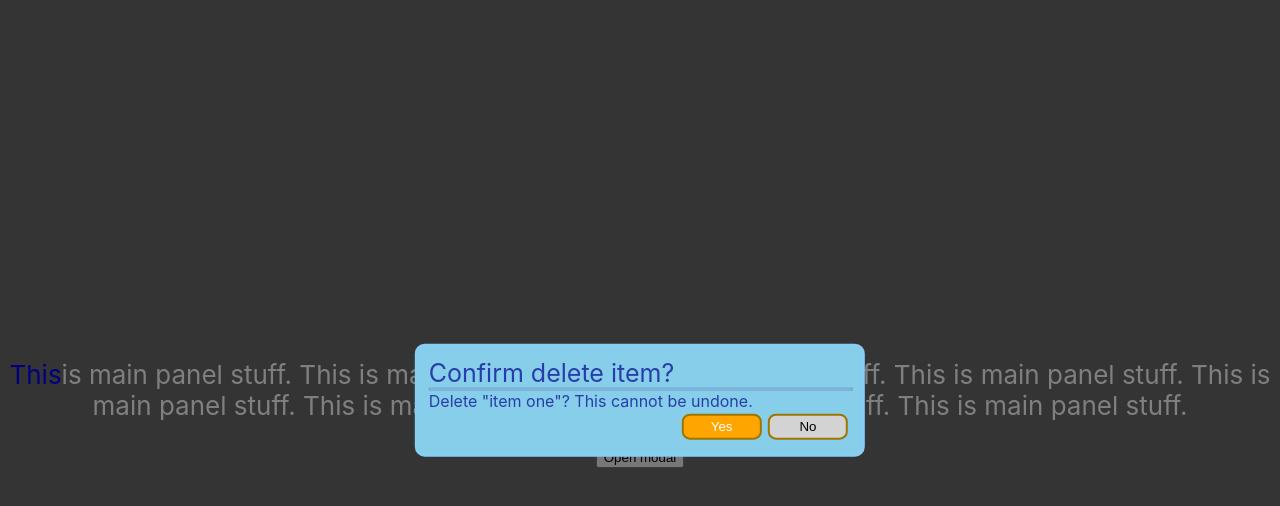
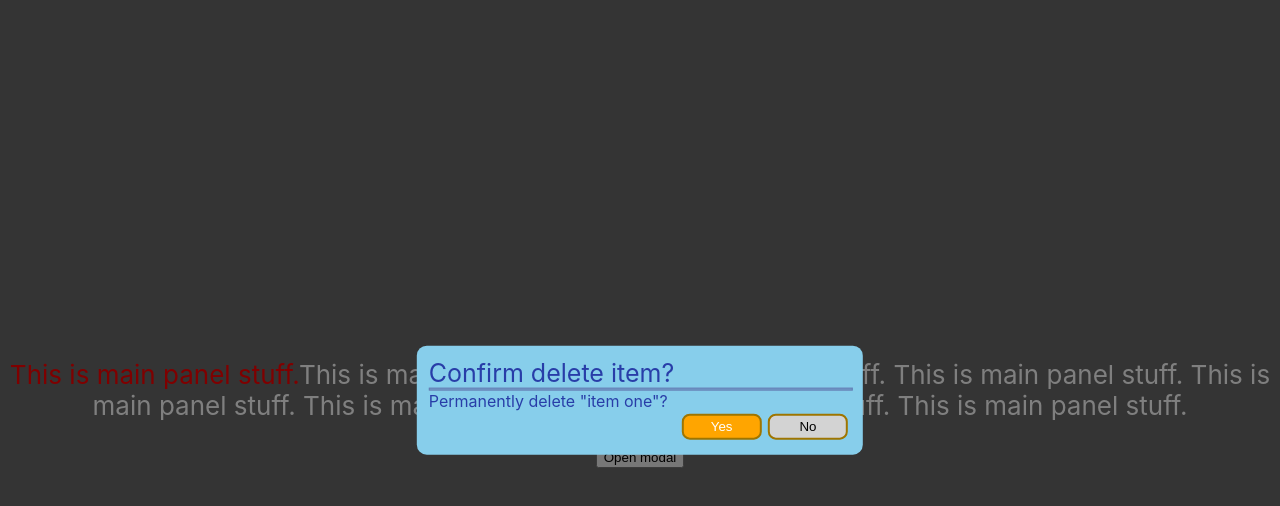
Before and after one commit to mauget/styled-modal, a React (Create React App) app: page / in a window 1280 px wide. Both pictures are taken after a click on the button "Open modal". Shown: the top 506 px of the page. Built offline with nearby package versions, Linux system fonts and the light colour scheme.

Commit message:
Add Proptypes

```diff
--- a/package.json
+++ b/package.json
@@ -6,6 +6,7 @@
     "@testing-library/jest-dom": "^4.2.4",
     "@testing-library/react": "^9.3.2",
     "@testing-library/user-event": "^7.1.2",
+    "prop-types": "^15.7.2",
     "react": "^16.13.1",
     "react-dom": "^16.13.1",
     "react-scripts": "3.4.1",
--- a/src/App.css
+++ b/src/App.css
@@ -13,16 +13,3 @@
 .App-link {
   color: #61dafb;
 }
-
-/* -------------------------- */
-
-.display-modal {
-  flex-direction: column;
-  align-items: center;
-  justify-content: center;
-  font-size: calc(10px + 2vmin);
-}
-
-.display-none {
-  display: none;
-}
--- a/src/App.js
+++ b/src/App.js
@@ -6,8 +6,11 @@ function handleMainClick() {
     window.alert('Clicked main panel item');
 }
 
-function actOnModalResult(arg){
+function actOnModalResult(arg) {
     console.warn(`Modal result: ${arg}`);
+    if (arg){
+        setTimeout(() => alert('Delete action placeholder'), 0);
+    }
 }
 
 function App() {
@@ -18,15 +21,16 @@ function App() {
     };
 
     const hideModal = (arg) => {
+        setShow(false);
         actOnModalResult(arg);
-        setShow(false);
     };
 
     return (
         <>
             <div className="App">
-                <p><span style={{color: 'blue', cursor: 'pointer'}} onClick={handleMainClick}>This</span>
-                    is main panel stuff. This is main panel stuff. This
+                <p><span style={{color: 'red', cursor: 'pointer'}}
+                         onClick={handleMainClick}>This is main panel stuff.</span>
+                    This is main panel stuff. This
                     is main panel stuff. This is main panel stuff. This is
                     main panel stuff. This is main panel stuff. This is main
                     panel stuff. This is main panel stuff.</p>
@@ -35,7 +39,7 @@ function App() {
                 </button>
             </div>
             <ConfirmationModal show={show} headerText="Confirm delete item?" handleClose={hideModal}>
-                {`Delete "${itemName}"? This cannot be undone.`}
+                {`Permanently delete "${itemName}"?`}
             </ConfirmationModal>
         </>
     );
--- a/src/styled/ConfirmationModal/Modal.jsx
+++ b/src/styled/ConfirmationModal/ConfirmationModalImpl.jsx
@@ -1,7 +1,9 @@
 import styled from "styled-components";
+import PropTypes from 'prop-types';
 import React from "react";
 
-const StyledModel = styled.div`
+// These styled components are private
+const Model = styled.div`
     z-index: auto;
     display: ${({show}) => (show ? 'block' : 'none')};
     position: fixed;
@@ -12,7 +14,7 @@ const StyledModel = styled.div`
     background: rgba(0,0,0,0.5);
 `;
 
-const StyledContainer = styled.div`
+const Container = styled.div`
     position:fixed;
     background: skyblue;
     width: 33%;
@@ -20,14 +22,12 @@ const StyledContainer = styled.div`
     top:50%;
     left:50%;
     transform: translate(-50%,-50%);
-    border: solid lightskyblue 2px;
     border-radius: 10px;
     padding: 0.75rem;
     color: rgba(0,0,139, 0.7);
 `;
 
-const StyledButton = styled.button`
-
+const Button = styled.button`
     background-color: ${({primary}) => (primary ? 'orange' : 'lightgray')};
     color: ${({primary}) => (primary ? 'white' : 'black')};
     border: solid 2px #9f7500;
@@ -37,7 +37,7 @@ const StyledButton = styled.button`
     margin: 0.2rem;
 `;
 
-const StyledHeader = styled.div`
+const Header = styled.div`
     font-size: calc(9px + 2vmin);
     color: rgba(0,0,139, 0.7);;
 `;
@@ -46,26 +46,27 @@ const HBar = styled.div`
     width: 100%;
     height: 1px;
     border: solid 1px rgba(80,80,150, 0.4);
+    background-color: rgba(80,80,150, 0.4);
 `;
 
-const StyledButtonBar = styled.div`
+const ButtonBar = styled.div`
     display: flex;
     flex-direction: row;
     flex: 1 0 auto;
-    //align-items: flex-end;
     justify-content: flex-end;
 `;
 
 const Slot = styled.div`
-
+    font-size: medium;
+    color: inherit;
 `;
 
-export default function Modal(props) {
+export default function ConfirmationModalImpl(props) {
     const {
         handleClose, // renderProp fn returns true or false
         show, // boolean - visible/invisible
         headerText, // text
-        children // html / inner text
+        detailText // html / inner text
     } = {...props};
 
     const sendYes = () => handleClose(true);
@@ -73,16 +74,26 @@ export default function Modal(props) {
     const sendNo = () => handleClose(false);
 
     return (
-        <StyledModel show={show}>
-            <StyledContainer>
-                <StyledHeader>{headerText}</StyledHeader>
+        <Model show={show}>
+            <Container>
+                <Header>{headerText}</Header>
                 <HBar/>
-                <Slot>{children}</Slot>
-                <StyledButtonBar>
-                    <StyledButton onClick={sendYes} primary={true}>Yes</StyledButton>
-                    <StyledButton onClick={sendNo} primary={false}>No</StyledButton>
-                </StyledButtonBar>
-            </StyledContainer>
-        </StyledModel>
+                <Slot>{detailText}</Slot>
+                <ButtonBar>
+                    <Button onClick={sendYes} primary={true}>Yes</Button>
+                    <Button onClick={sendNo} primary={false}>No</Button>
+                </ButtonBar>
+            </Container>
+        </Model>
     );
 }
+
+ConfirmationModalImpl.defaultProps = {
+    handleClose: PropTypes.func.isRequired,
+    show: PropTypes.bool,
+    headerText: PropTypes.string.isRequired,
+    detailText: PropTypes.oneOfType([
+        PropTypes.string,
+        PropTypes.element
+    ]).isRequired
+}
--- a/src/styled/ConfirmationModal/index.jsx
+++ b/src/styled/ConfirmationModal/index.jsx
@@ -1,19 +1,35 @@
 import React from 'react';
-import Modal from "./Modal";
+import PropTypes from 'prop-types';
+import ConfirmationModalImpl from "./ConfirmationModalImpl";
 
 export default function ConfirmationModal(props) {
     const {
         handleClose, // renderProp
         show, // boolean
         headerText, // text
-        children, // html and text
+        children // html or text
     } = {...props};
     return (
-        <Modal
+        <ConfirmationModalImpl
             handleClose={handleClose}
             show={show}
             headerText={headerText}
-            children={children}
+            detailText={children}
         />
     );
 }
+
+ConfirmationModal.defaultProps = {
+    handleClose: PropTypes.func.isRequired,
+    show: PropTypes.bool,
+    headerText: PropTypes.string,
+    detailText: PropTypes.oneOfType([
+        PropTypes.string,
+        PropTypes.element
+    ])
+}
+
+ConfirmationModal.defaultProps = {
+    headerText: 'Confirmation',
+    detailText: 'Proceed?'
+}
```
Also changed, not shown: 1 other file (tests, documents, lock files or other folders).
